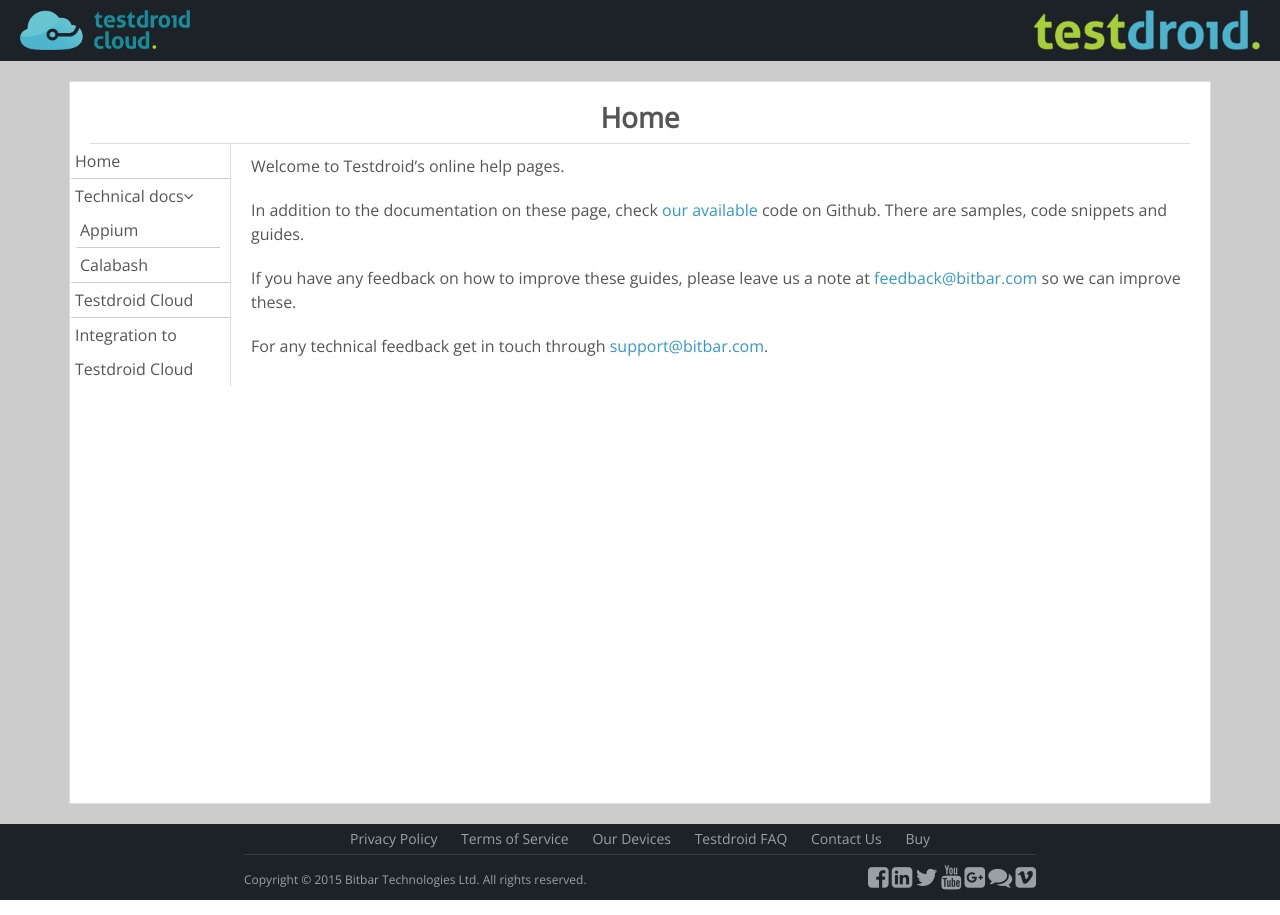
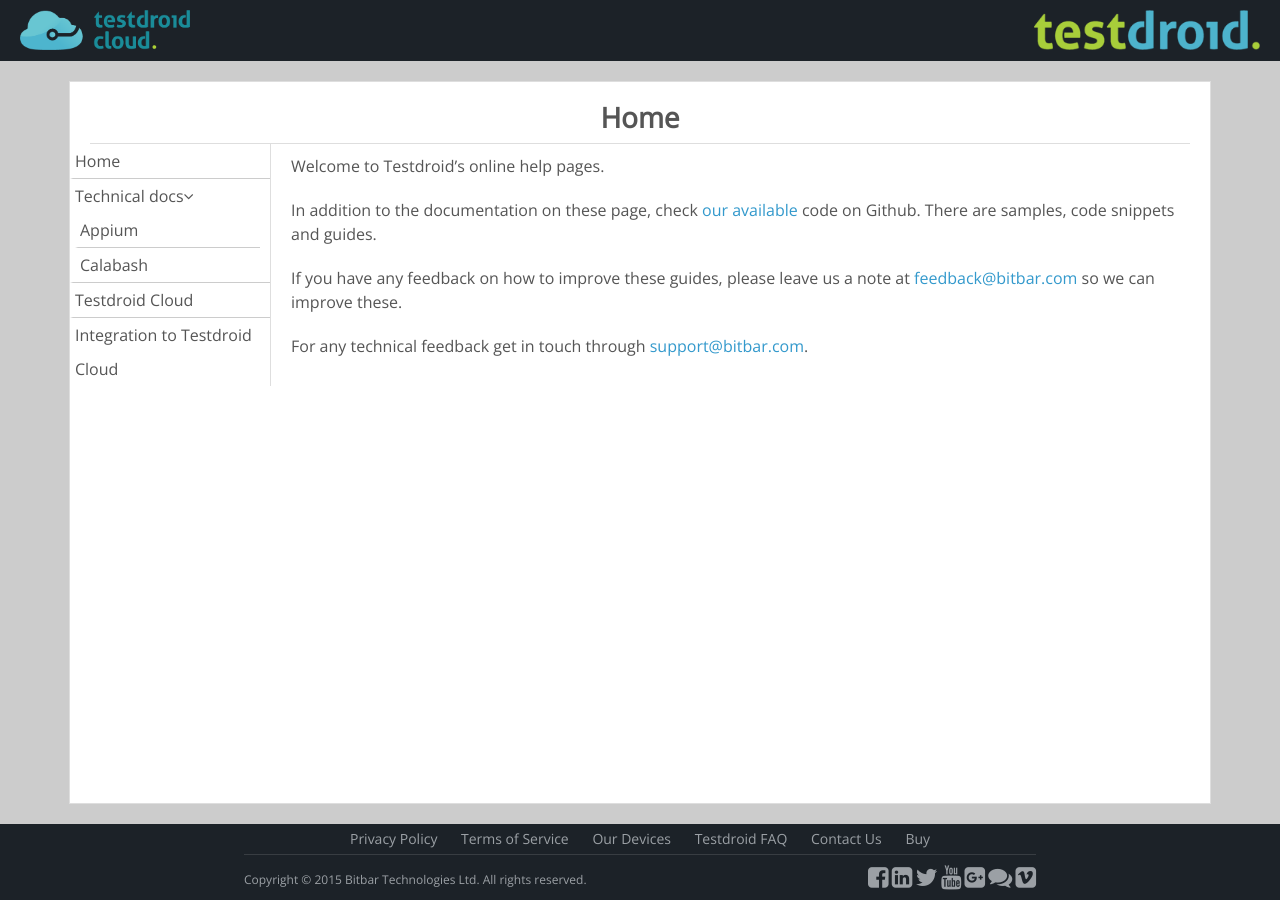
Before and after one commit to aknackiron/testdroid-documentation, a Jekyll site: the page built from index.md, in a window 1280 px wide. Built offline with Jekyll 4.4.1, drawn with Linux system fonts in a browser that asks for light colours; nearby versions of some CDN libraries.

Commit message:
widened left menu

```diff
--- a/stylesheets/testdroid.scss
+++ b/stylesheets/testdroid.scss
@@ -9,7 +9,7 @@
 $footer-link-font-size: 14px;
 $footer-copyright-font-size: 12px;
 $default-font-family: 'Open Sans', sans-serif, Arial, Helvetica;
-$navigation-width: 160px;
+$navigation-width: 200px;
 $section-padding-top-and-bottom: 20px;
 $section-padding-left-and-right: 40px;
 $navigation-and-content-padding: 10px;
```
